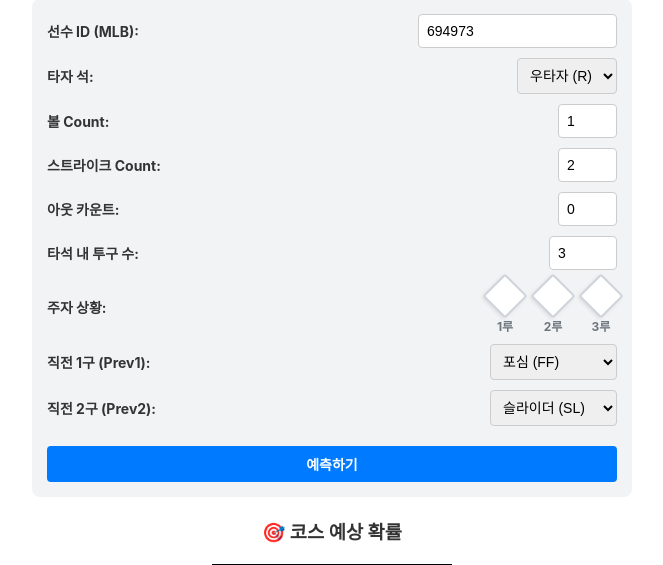
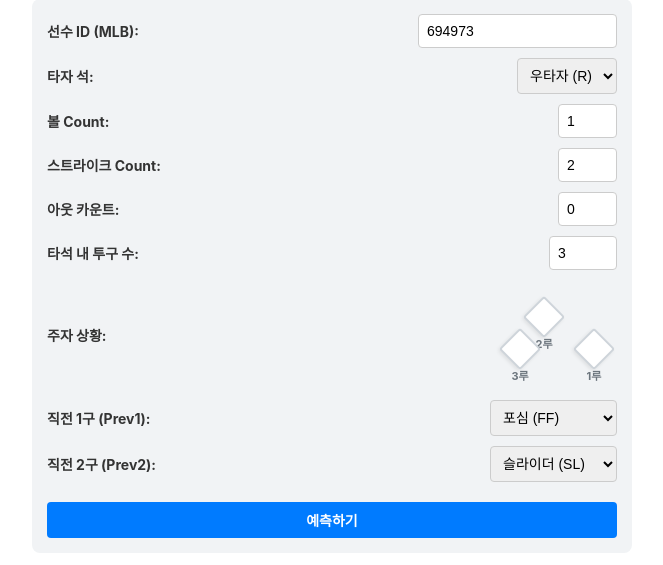
Before and after one commit to jise0oo3027-eng/baseball-app, a Flask app: page / in a window 1280 px wide. Shown: the part 68-633 px from the top of the page, without its empty margins (308-971 px from the left). Run offline with Flask 3, Linux system fonts and the light colour scheme.

Commit message:
Update index.html

```diff
--- a/templates/index.html
+++ b/templates/index.html
@@ -51,31 +51,38 @@ button {
 
 button:hover { background-color: #0056b3; }
 
-/* ---------------- ⚾ 야구장 베이스 스타일 체크박스 ---------------- */
-.base-group {
+/* ---------------- ⚾ 야구장 내야 다이아몬드 베이스 스타일 ---------------- */
+.base-field-container {
     display: flex;
-    gap: 16px;
+    justify-content: center;
+    align-items: center;
+    margin: 10px 0;
+    height: 90px;
 }
 
-.base-label {
+.baseball-diamond {
+    position: relative;
+    width: 120px;
+    height: 65px;
+}
+
+.base-item {
+    position: absolute;
     display: flex;
     flex-direction: column;
     align-items: center;
     cursor: pointer;
-    font-size: 12px;
-    font-weight: bold;
-    color: #6c757d;
-    gap: 5px;
+    gap: 3px;
 }
 
-.base-label input[type="checkbox"] {
+.base-item input[type="checkbox"] {
     display: none;
 }
 
 /* 마름모 베이스 아이콘 */
 .base-diamond {
-    width: 28px;
-    height: 28px;
+    width: 26px;
+    height: 26px;
     background-color: #ffffff;
     border: 2px solid #ced4da;
     transform: rotate(45deg);
@@ -84,18 +91,42 @@ button:hover { background-color: #0056b3; }
     box-shadow: 0 2px 4px rgba(0,0,0,0.08);
 }
 
-/* 체크(클릭)되었을 때 노란색 불 효과 */
-.base-label input[type="checkbox"]:checked + .base-diamond {
-    background-color: #ffc107; /* 야구장 골드 노란색 */
-    border-color: #e0a800;
-    box-shadow: 0 0 10px rgba(255, 193, 7, 0.7); /* 은은한 네온 광채 */
-    transform: rotate(45deg) scale(1.1); /* 살짝 커지는 효과 */
+.base-item span {
+    font-size: 11px;
+    font-weight: bold;
+    color: #6c757d;
+    transition: color 0.2s;
 }
 
-/* 체크되었을 때 텍스트 색상 포인트 */
-.base-label input[type="checkbox"]:checked ~ span {
+/* 체크(클릭)되었을 때 노란색 불 효과 및 글자 강조 */
+.base-item input[type="checkbox"]:checked + .base-diamond {
+    background-color: #ffc107;
+    border-color: #e0a800;
+    box-shadow: 0 0 10px rgba(255, 193, 7, 0.7);
+    transform: rotate(45deg) scale(1.12);
+}
+
+.base-item input[type="checkbox"]:checked ~ span {
     color: #d97706;
 }
+
+/* 다이아몬드 포지셔닝 (2루가 위, 1루/3루가 양옆 아래) */
+#pos-2b {
+    top: 0px;
+    left: 47px;
+    transform: translateX(-50%);
+}
+
+#pos-1b {
+    top: 32px;
+    right: 8px;
+}
+
+#pos-3b {
+    top: 32px;
+    left: 8px;
+}
+
 
 /* ---------------- 🎯 8분할 스트라이크 존 스타일 ---------------- */
 .zone-wrapper {
@@ -317,25 +348,30 @@ button:hover { background-color: #0056b3; }
         <input type="number" id="at_bat_pitch_number" value="3" min="1" max="10">
     </div>
 
-    <!-- ⚾ 야구장 베이스 모양 체크박스 영역 -->
+    <!-- ⚾ 야구장 내야 다이아몬드 베이스 형태 레이아웃 -->
     <div class="form-row">
         <label>주자 상황:</label>
-        <div class="base-group">
-            <label class="base-label">
-                <input type="checkbox" id="on_1b">
-                <div class="base-diamond"></div>
-                <span>1루</span>
-            </label>
-            <label class="base-label">
-                <input type="checkbox" id="on_2b">
-                <div class="base-diamond"></div>
-                <span>2루</span>
-            </label>
-            <label class="base-label">
-                <input type="checkbox" id="on_3b">
-                <div class="base-diamond"></div>
-                <span>3루</span>
-            </label>
+        <div class="base-field-container">
+            <div class="baseball-diamond">
+                <!-- 2루 (상단) -->
+                <label class="base-item" id="pos-2b">
+                    <input type="checkbox" id="on_2b">
+                    <div class="base-diamond"></div>
+                    <span>2루</span>
+                </label>
+                <!-- 3루 (좌측 하단) -->
+                <label class="base-item" id="pos-3b">
+                    <input type="checkbox" id="on_3b">
+                    <div class="base-diamond"></div>
+                    <span>3루</span>
+                </label>
+                <!-- 1루 (우측 하단) -->
+                <label class="base-item" id="pos-1b">
+                    <input type="checkbox" id="on_1b">
+                    <div class="base-diamond"></div>
+                    <span>1루</span>
+                </label>
+            </div>
         </div>
     </div>
 
```
